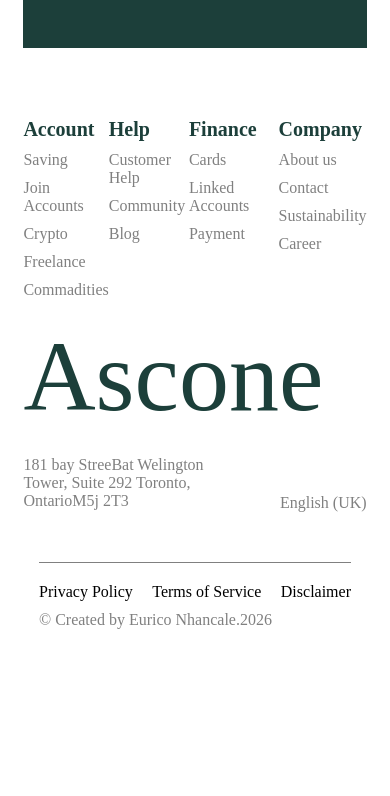
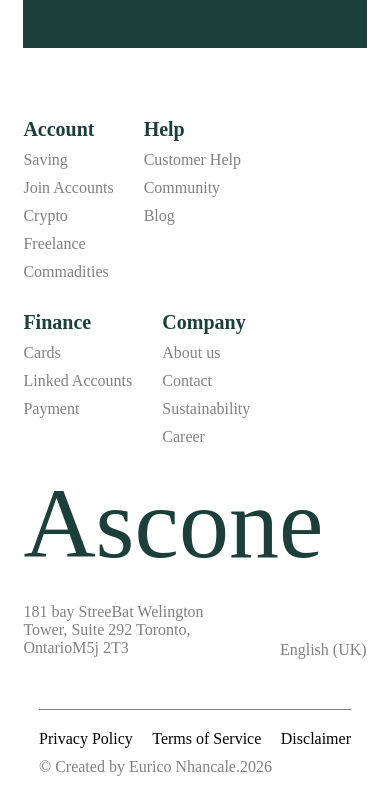
Before and after one commit to enhancale/DevXlabs, a plain HTML site: page Desafio_01/index.html in a window 390 px wide. Shown: the part 4120-4916 px from the top of the page. Before the commit the page ends 4769 px from the top, so only its background shows below. Drawn offline with Linux system fonts and the light colour scheme.

Commit message:
Reajustando o footer

```diff
--- a/Desafio_01/mobile.css
+++ b/Desafio_01/mobile.css
@@ -83,6 +83,9 @@
     }
     .footerCont-1{
         width: 100%;
+        flex-wrap: wrap;
+        gap: 30px;
+        justify-content: flex-start;
     }
     .footerCont-2{
         width:100%;
```
